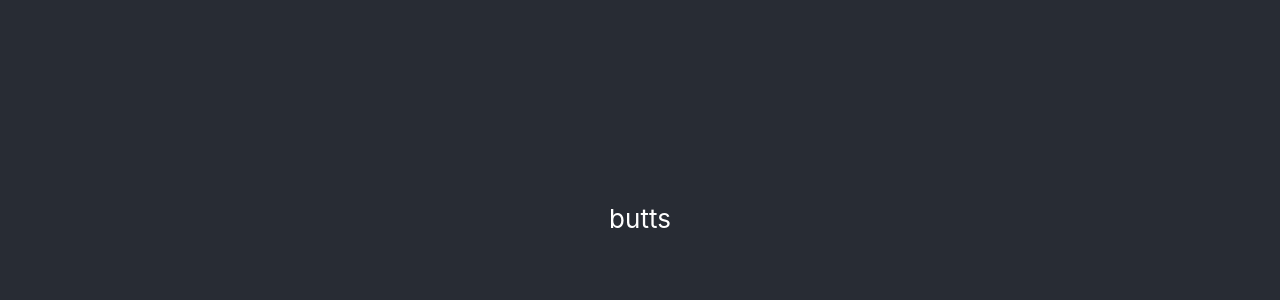
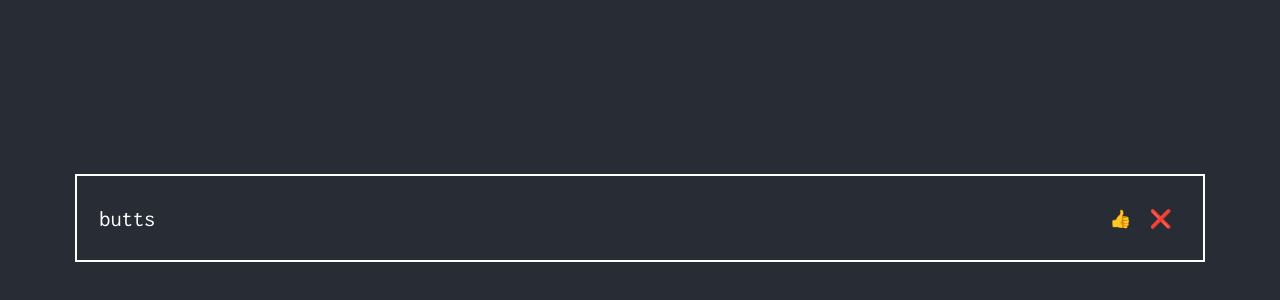
Before and after one commit to squinky/protocol-integration, a React (Create React App) app: page / in a window 1280 px wide. Shown: the part 182-482 px from the top of the page. Built offline with nearby package versions, Linux system fonts and the light colour scheme.

Commit message:
protocol css layout

```diff
--- a/src/App.css
+++ b/src/App.css
@@ -1,3 +1,5 @@
+@import url('https://fonts.googleapis.com/css2?family=Inconsolata');
+
 .App {
 	text-align: center;
 }
@@ -9,6 +11,34 @@
 	flex-direction: column;
 	align-items: center;
 	justify-content: center;
-  font-size: calc(10px + 2vmin);
+	font-family: 'Inconsolata', monospace;
+	font-size: 1.4em;
 	color: white;
 }
+
+.Protocol {
+	border: 2px solid;
+	width: calc(88% - 2em);
+	padding: 1em;
+	display: flex;
+	align-items: center;
+}
+
+.Protocol-text {
+	text-align: left;
+	margin: 0 1em 0 0;
+	flex-grow: 1;
+}
+
+.Protocol-buttons {
+	justify-content: center;
+	flex-shrink: 0;
+}
+
+.Protocol-buttons button {
+	font-family: 'Inconsolata', monospace;
+	font-size: 0.8em;
+	background-color: transparent;
+	border: 0;
+	padding: 0.5em;
+}
--- a/src/App.js
+++ b/src/App.js
@@ -4,7 +4,13 @@ function App() {
 	return (
 		<div className="App">
 			<header className="App-container">
-        butts
+				<div className="Protocol">
+					<p className="Protocol-text">butts</p>
+					<div className="Protocol-buttons">
+						<button className="Protocol-upvote">👍</button>
+						<button className="Protocol-veto">❌</button>
+					</div>
+				</div>
 			</header>
 		</div>
 	);
```
Lines whose indentation alone changed are shown as unchanged.
